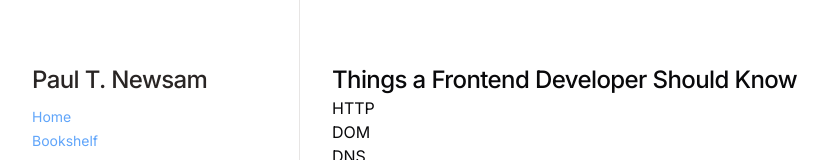
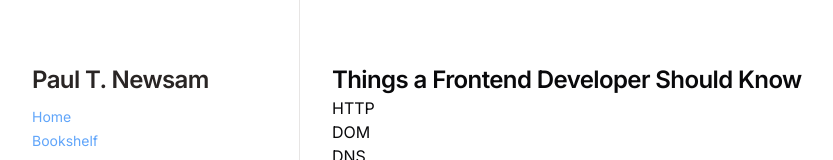
Before and after one commit to pnewsam/paultnewsam.com, a Next.js app: page /writings/what-should-a-frontend-developer-know in a window 1280 px wide. Shown: the top 160 px of the page, without its empty margins (160-993 px from the left). Built offline with nearby package versions, Linux system fonts and the light colour scheme.

Commit message:
Bolder headings, updated resume.

```diff
--- a/src/components/Projects.tsx
+++ b/src/components/Projects.tsx
@@ -23,7 +23,9 @@ export const ProjectCard = ({
   >
     <Image className="mt-[4px]" src={synesthetic} alt="Synesthetic Labs" />
     <div>
-      <p className="font-medium text-base text-stone-700 mb-1">{title}</p>
+      <p className="font-semibold tracking-tight text-base text-stone-700 mb-1">
+        {title}
+      </p>
       <p className="text-stone-600 text-sm leading-snug tracking-tight">
         {description}
       </p>
--- a/src/components/SideNav.tsx
+++ b/src/components/SideNav.tsx
@@ -6,7 +6,7 @@ export const SideNav = () => {
   return (
     <div className="py-8 md:py-16 px-8 border-b md:border-r border-stone-200">
       <div className="w-full">
-        <h1 className="text-2xl tracking-tight text-stone-800 font-medium mb-2">
+        <h1 className="text-2xl tracking-tight text-stone-800 font-semibold mb-2">
           <Link className="transition hover:text-stone-600" href="/">
             Paul T. Newsam
           </Link>
@@ -32,8 +32,8 @@ export const SideNav = () => {
           <li>
             <ExternalLink
               className="text-sm"
-              href="Paul_Newsam-Resume-April_2024.pdf"
-              download="Paul_Newsam-Resume-April_2024.pdf"
+              href="https://storage.paultnewsam.cc/Paul-Newsam_Resume-June-2024.pdf"
+              download="Paul-Newsam_Resume-June-2024.pdf"
             >
               <span>Download resume</span>
               <FileDown className="w-4 h-4" />
--- a/src/components/typography/index.tsx
+++ b/src/components/typography/index.tsx
@@ -46,7 +46,7 @@ export const H1 = ({
   children: React.ReactNode;
   className?: string;
 }) => (
-  <h1 className={cn("text-2xl font-medium tracking-tight", className)}>
+  <h1 className={cn("text-2xl font-semibold tracking-tight", className)}>
     {children}
   </h1>
 );
@@ -58,7 +58,7 @@ export const H2 = ({
   children: React.ReactNode;
   className?: string;
 }) => (
-  <h2 className={cn("text-xl font-medium tracking-tight", className)}>
+  <h2 className={cn("text-xl font-semibold tracking-tight", className)}>
     {children}
   </h2>
 );
```
Also changed, not shown: 1 other file (tests, documents, lock files or other folders).
